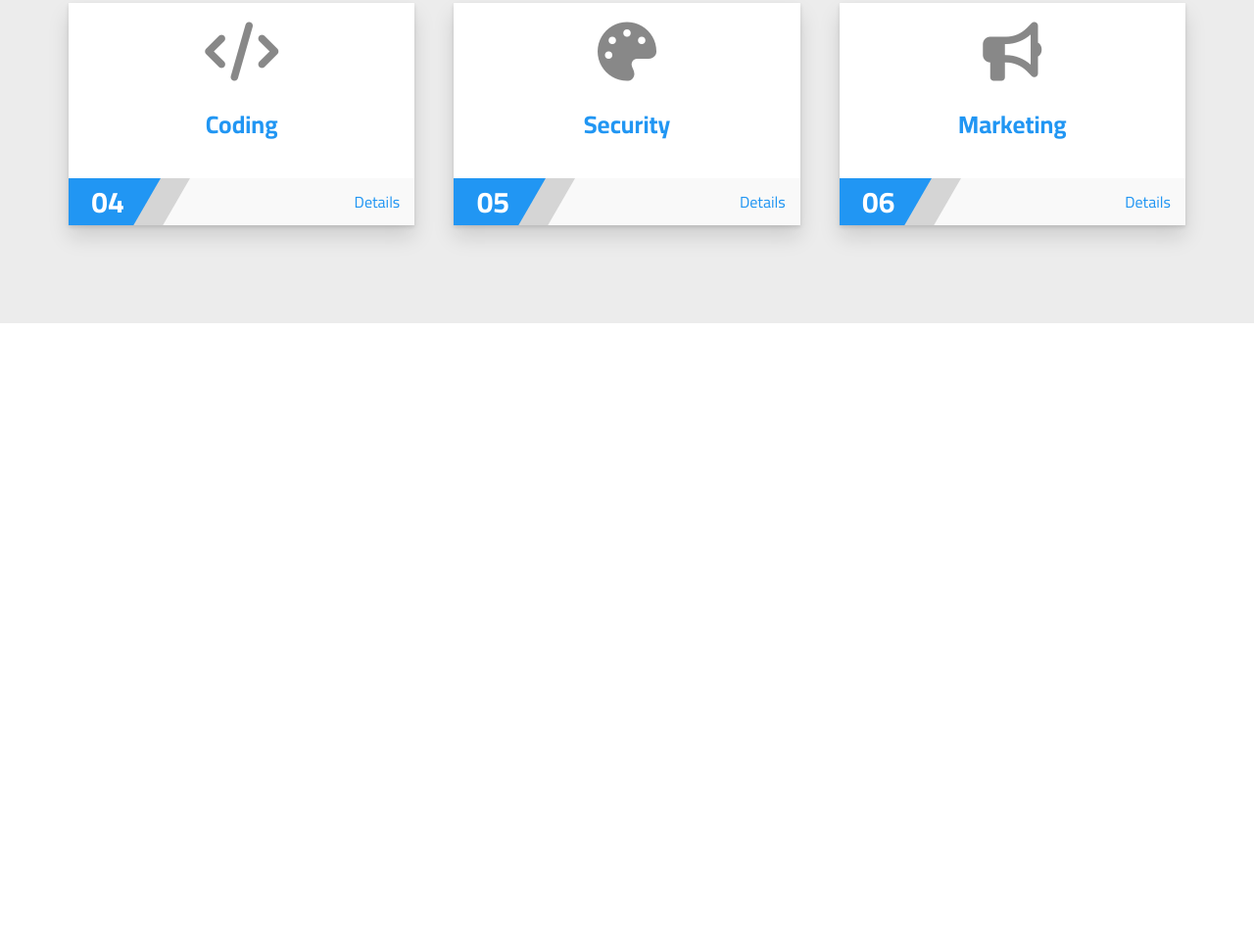
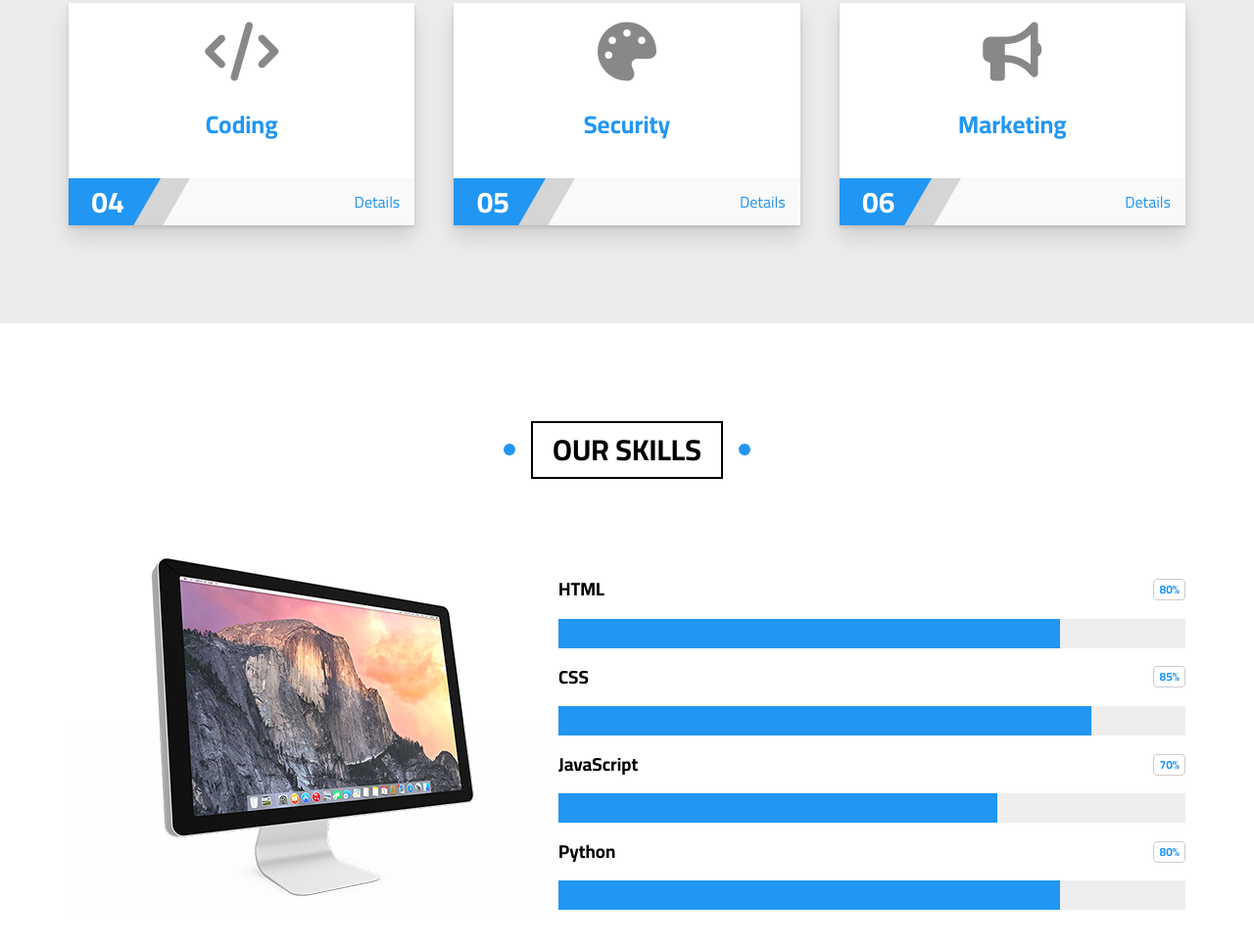
Before and after one commit to baselelsrogy/Elsrogy-Web-Training, a plain HTML site: page index.html in a window 1280 px wide. Shown: the part 7206-8174 px from the top of the page at 98% size. Before the commit the page ends 7536 px from the top, so only its background shows below. Drawn offline with Linux system fonts and the light colour scheme.

Commit message:
Finish Our-Skills Section

```diff
--- a/CSS/elzero.css
+++ b/CSS/elzero.css
@@ -779,6 +779,49 @@ a {
     transform: skewX(-30deg);
 }
 /* End Services */
+/* Start Our Skills */
+.our-skills {
+    padding-top: var(--mainPadding);
+    padding-bottom: var(--mainPadding);
+    position: relative;
+}
+.our-skills .container {
+    display: flex;
+    align-items: center;
+}
+@media (max-width: 991px) {
+    .our-skills img {
+        display: none;
+    }
+}
+.our-skills .skills {
+    flex: 1;
+}
+.our-skills .skill h3 {
+    display: flex;
+    justify-content: space-between;
+    align-items: center;
+}
+.our-skills .skill h3 span {
+    font-size: 12px;
+    border: 1px solid #ccc;
+    padding: 3px 5px;
+    color: var(--mainColor);
+    border-radius: 4px;
+}
+.our-skills .skill .the-progress {
+    height: 30px;
+    background-color: #eee;
+    position: relative;
+}
+.our-skills .skill .the-progress span {
+    position: absolute;
+    left: 0;
+    top: 0;
+    height: 100%;
+    background-color: var(--mainColor);
+}
+/* End Our Skills */
 /* Start Animation */
 @keyframes up-and-down {
     0%, 100% {
--- a/index.html
+++ b/index.html
@@ -512,5 +512,39 @@
         </div>
     </div>
     <!-- End Services -->
+    <!-- Start Our Skills -->
+    <div class="our-skills" id="our-skills">
+        <h2 class="main-title">Our Skills</h2>
+        <div class="container">
+            <img src="./Images/skills.png" alt="">
+            <div class="skills">
+                <div class="skill">
+                    <h3>HTML <span>80%</span></h3>
+                    <div class="the-progress">
+                        <span style="width: 80%;"></span>
+                    </div>
+                </div>
+                <div class="skill">
+                    <h3>CSS <span>85%</span></h3>
+                    <div class="the-progress">
+                        <span style="width: 85%;"></span>
+                    </div>
+                </div>
+                <div class="skill">
+                    <h3>JavaScript <span>70%</span></h3>
+                    <div class="the-progress">
+                        <span style="width: 70%;"></span>
+                    </div>
+                </div>
+                <div class="skill">
+                    <h3>Python <span>80%</span></h3>
+                    <div class="the-progress">
+                        <span style="width: 80%;"></span>
+                    </div>
+                </div>
+            </div>
+        </div>
+    </div>
+    <!-- End Our Skills -->
 </body>
 </html>
```
